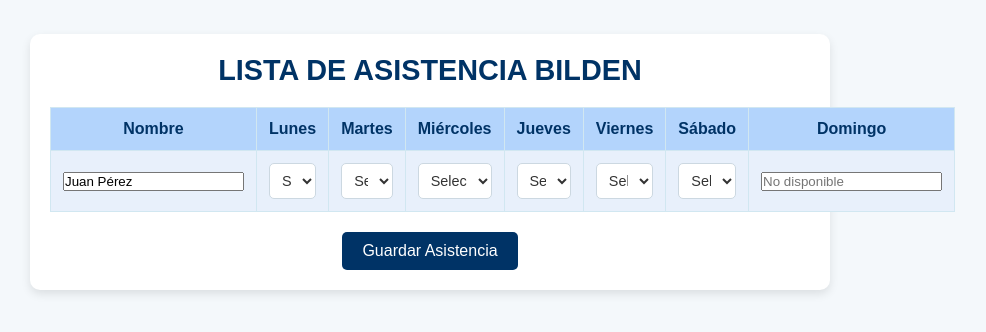
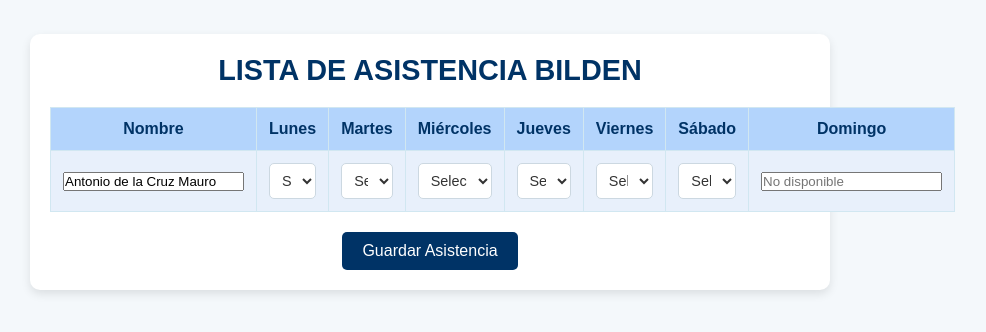
Before and after one commit to Moiseshuerta121/asistencia-bilden, a plain HTML site: page index.html in a window 1280 px wide. Shown: the part 238-570 px from the top of the page, without its empty margins (210-1196 px from the left). Drawn offline with Linux system fonts and the light colour scheme.

Commit message:
Update index.html

```diff
--- a/index.html
+++ b/index.html
@@ -27,7 +27,7 @@
                 </thead>
                 <tbody>
                     <tr>
-                        <td><input type="text" name="names[]" value="Juan Pérez" readonly></td>
+                        <td><input type="text" name="names[]" value="Antonio de la Cruz Mauro" readonly></td>
                         <td><select name="monday[]" class="attendance-select" onchange="saveAttendance(this)">
                             <option value="">Selecciona</option>
                             <option value="Asistencia">Asistencia</option>
```
